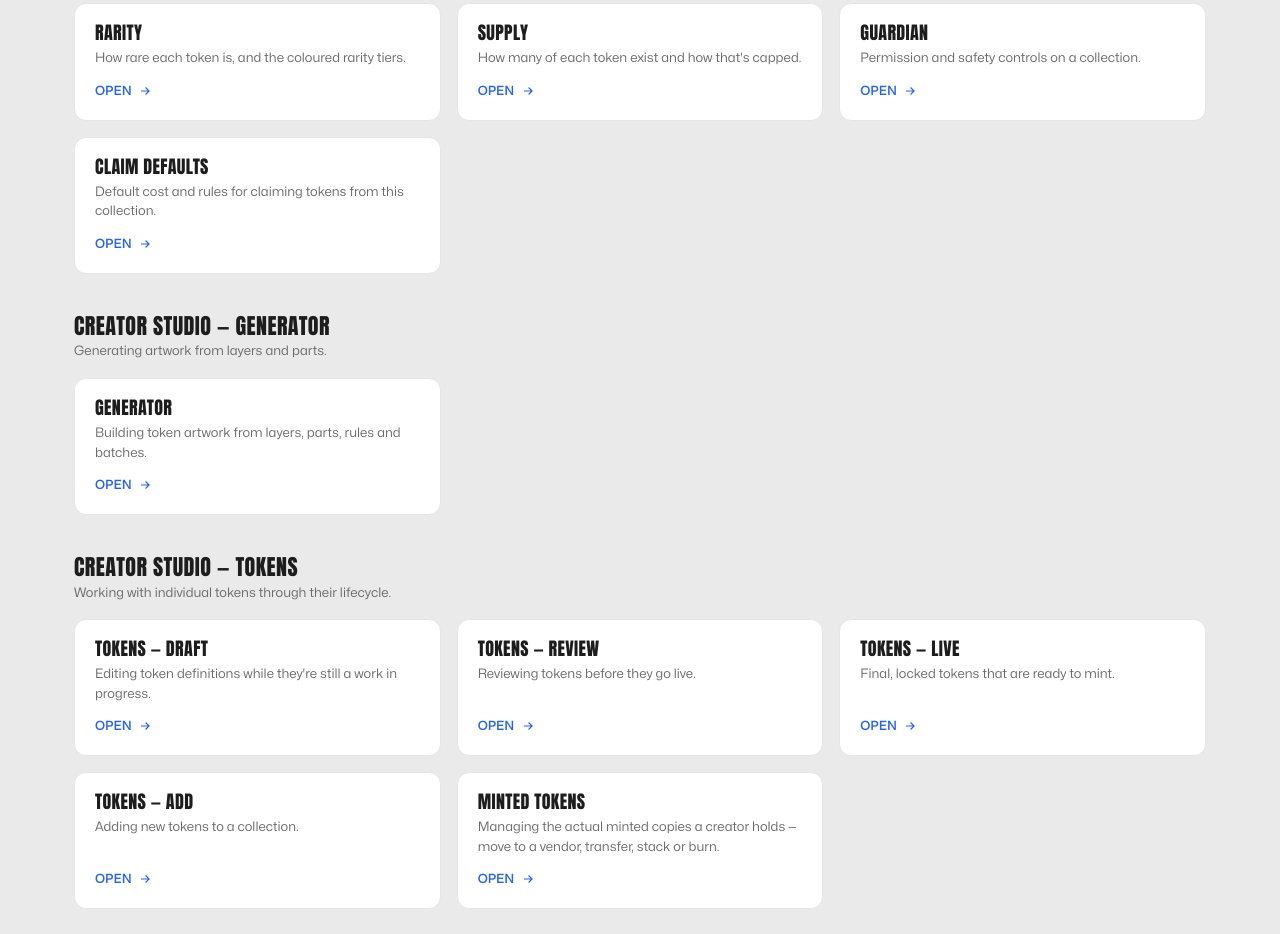
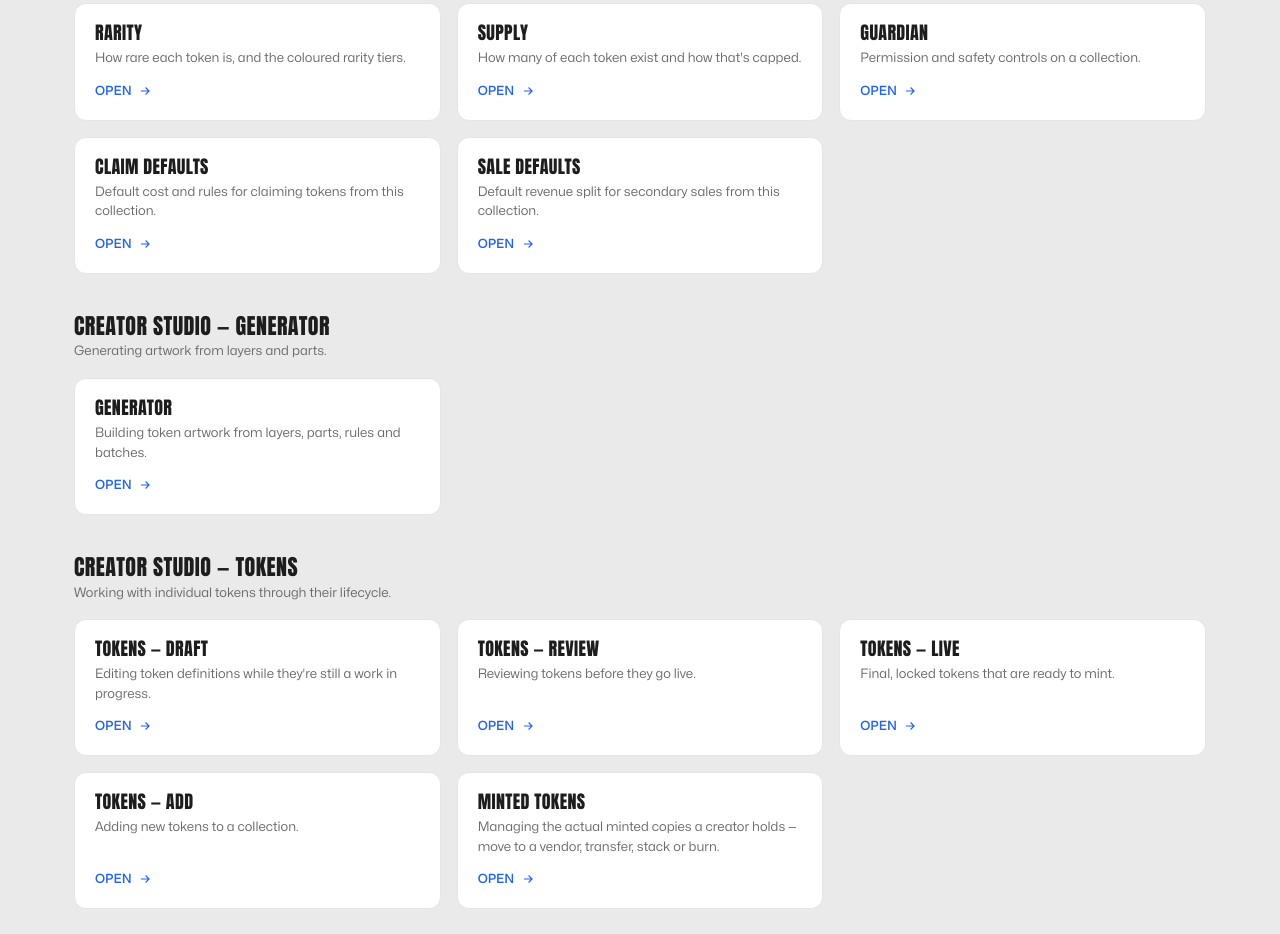
Before and after one commit to dragginzgame/build-mocks, a plain HTML site: page index.html in a window 1280 px wide. Shown: the part 2196-3130 px from the top of the page. Drawn offline with Linux system fonts and the light colour scheme.

Commit message:
Add sale defaults card to index.html
Added a new card for sale defaults with revenue split information.

```diff
--- a/index.html
+++ b/index.html
@@ -149,6 +149,7 @@
         <a class="card" href="html-mockups/supply-states-gallery-2026-06-18.html"><div class="ct"><h3>Supply</h3></div><p>How many of each token exist and how that's capped.</p><span class="open">Open <svg viewBox="0 0 24 24" fill="none" stroke="currentColor" stroke-width="2"><path d="M5 12h14M13 6l6 6-6 6"/></svg></span></a>
         <a class="card" href="html-mockups/guards-states-gallery-2026-06-15.html"><div class="ct"><h3>Guardian</h3></div><p>Permission and safety controls on a collection.</p><span class="open">Open <svg viewBox="0 0 24 24" fill="none" stroke="currentColor" stroke-width="2"><path d="M5 12h14M13 6l6 6-6 6"/></svg></span></a>
         <a class="card" href="html-mockups/claim-defaults-states-gallery-2026-06-19.html"><div class="ct"><h3>Claim defaults</h3></div><p>Default cost and rules for claiming tokens from this collection.</p><span class="open">Open <svg viewBox="0 0 24 24" fill="none" stroke="currentColor" stroke-width="2"><path d="M5 12h14M13 6l6 6-6 6"/></svg></span></a>
+         <a class="card" href="html-mockups/sale-defaults-states-gallery-2026-06-29.html"><div class="ct"><h3>Sale defaults</h3></div><p>Default revenue split for secondary sales from this collection.</p><span class="open">Open <svg viewBox="0 0 24 24" fill="none" stroke="currentColor" stroke-width="2"><path d="M5 12h14M13 6l6 6-6 6"/></svg></span></a>
       </div>
     </section>
 
```
